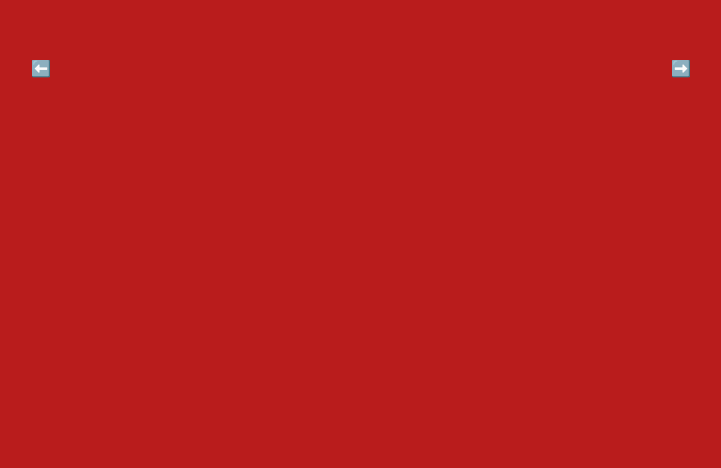
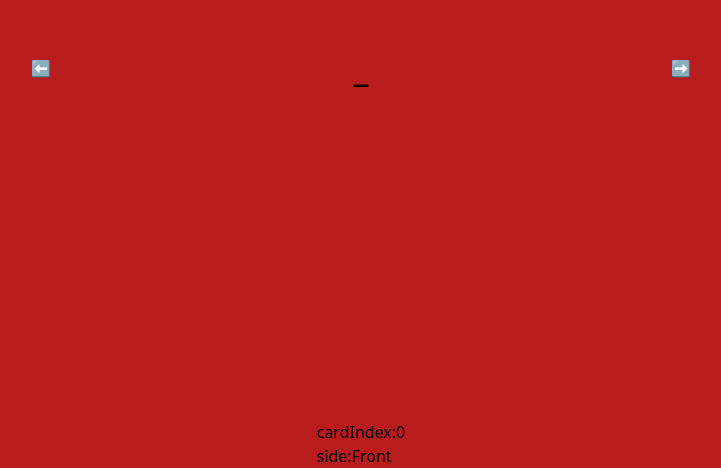
Before and after one commit to BenjiLee/flashcards, a React (Create React App) app: page / in a window 1280 px wide. Shown: the part 332-800 px from the top of the page, without its empty margins (279-1000 px from the left). Built offline with nearby package versions, Linux system fonts and the light colour scheme.

Commit message:
Working prototype

```diff
--- a/src/App.tsx
+++ b/src/App.tsx
@@ -4,6 +4,10 @@ import './App.css';
 
 
 const flashcardData = [
+  {
+    en: ['zero'],
+    kr: ['영', '공'],
+  },
   {
     en: ['one'],
     kr: ['일'],
@@ -57,6 +61,12 @@ const flashcardData = [
     kr: ['만'],
   },
 ];
+
+enum Side {
+  Front = 'Front',
+  Back = 'Back',
+}
+
 const getRandomFlashcard = () => {
   const randomIndex = Math.floor(Math.random() * flashcardData.length);
   return flashcardData[randomIndex];
@@ -64,26 +74,64 @@ const getRandomFlashcard = () => {
 
 const App = () => {
   const [currentCard, setCurrentCard] = useState<any>();
+  const [side, setSide] = useState(Side.Front);
+  const [cardIndex, setCardIndex] = useState(0);
 
-  const nextCard = () => {
-    const randomCard = getRandomFlashcard();
-    setCurrentCard(randomCard);
+  const shuffledFlashcardData = flashcardData.sort(() => Math.random() - 0.5);
+
+  const back = () => {
+    if (side === Side.Front) {
+      setSide(Side.Back);
+      let newCardIndex = cardIndex - 1;
+      if (newCardIndex < 0) {
+        newCardIndex = shuffledFlashcardData.length - 1;
+      }
+      setCardIndex(newCardIndex);
+      setCurrentCard(shuffledFlashcardData[newCardIndex]);
+      return;
+    }
+    if (side === Side.Back) {
+      setSide(Side.Front);
+    }
+  };
+
+  const next = () => {
+    if (side === Side.Front) {
+      setSide(Side.Back);
+      return;
+    }
+    if (side === Side.Back) {
+      setSide(Side.Front);
+      let newCardIndex = cardIndex + 1;
+      if (newCardIndex > shuffledFlashcardData.length - 1) {
+        newCardIndex = 0;
+      }
+      setCardIndex(newCardIndex);
+      setCurrentCard(shuffledFlashcardData[cardIndex]);
+    }
   };
 
   return (
     <div className='flex items-center justify-center min-h-screen bg-red-700'>
       <div
         className='h-screen w-1/2  absolute top-0 left-0 flex-1 flex items-center justify-center'
-        onClick={nextCard}
+        onClick={back}
       ><p>⬅️</p>
       </div>
       <div
         className='z-0 w-1/2 h-screen  absolute top-0 right-0 flex-1 flex items-center justify-center'
-        onClick={nextCard}
+        onClick={next}
       ><p>➡️</p>
       </div>
-      <div className='z-1 text-4xl font-bold text-center' onClick={nextCard}>
-        <p>{currentCard?.en}</p>
+      <div className='z-1 text-4xl font-bold text-center'>
+        <p>{currentCard?.kr}</p>
+        <p>{side === Side.Front ? '_' : currentCard?.en}</p>
+
+      </div>
+
+      <div className={' absolute bottom-0 '}>
+        <p>{'cardIndex:' + cardIndex}</p>
+        <p>{'side:' + side}</p>
       </div>
 
     </div>
```
